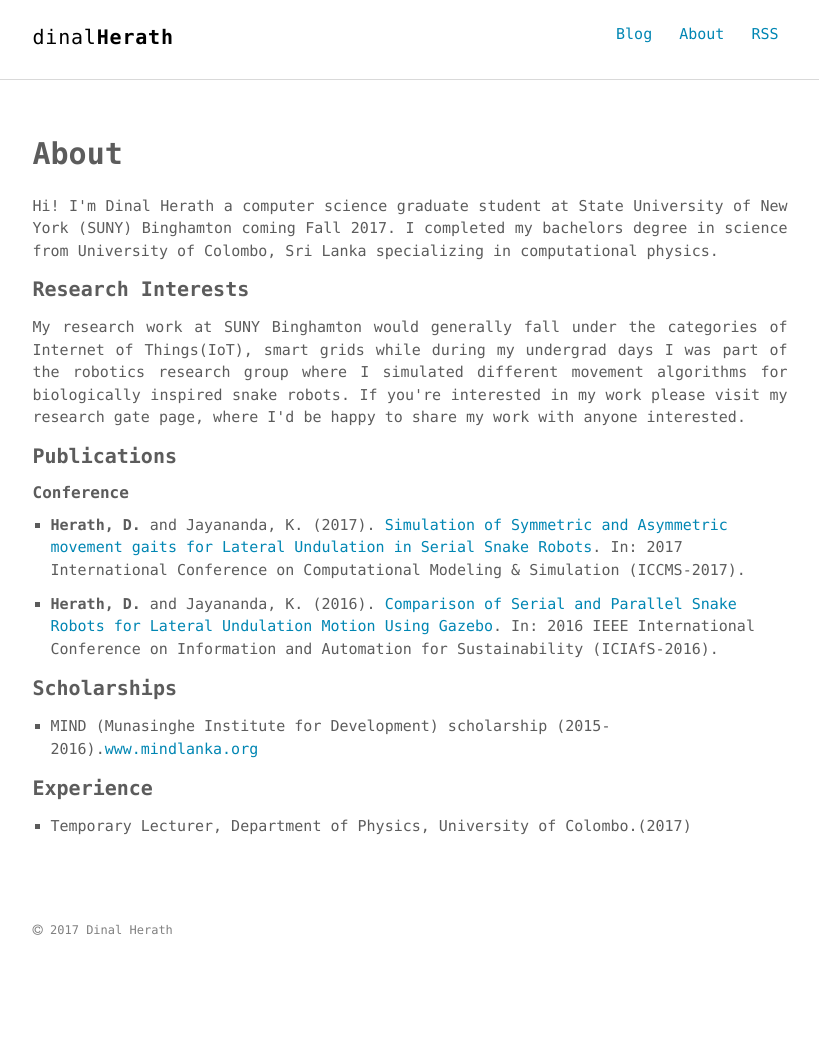
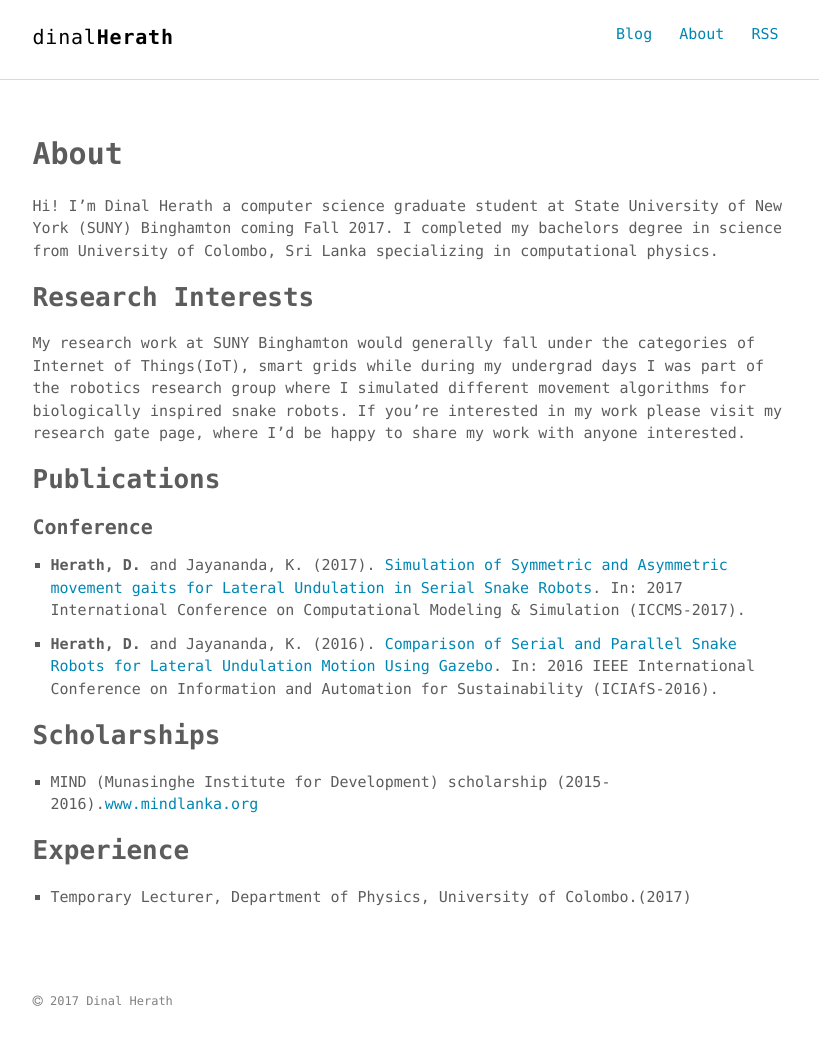
Before and after one commit to dherath/myWebsiteTheme, a Jekyll site: the page built from about.md, in a window 1280 px wide. Shown: the whole page, without its empty margins (230-1049 px from the left). Built offline with Jekyll 4.4.1, drawn with Linux system fonts in a browser that asks for light colours; before the commit the page ends 984 px from its top, so only the background shows below that.

Commit message:
typo about.md

```diff
--- a/about.md
+++ b/about.md
@@ -3,25 +3,25 @@ layout: page
 title: About
 permalink: /about/
 ---
-<p align="justify">Hi! I'm Dinal Herath a computer science graduate student at State University of New York (SUNY) Binghamton coming Fall 2017. I completed my bachelors degree in science from University of Colombo, Sri Lanka specializing in computational physics.</p>
 
-#### Research Interests
+Hi! I'm Dinal Herath a computer science graduate student at State University of New York (SUNY) Binghamton coming Fall 2017. I completed my bachelors degree in science from University of Colombo, Sri Lanka specializing in computational physics.
 
- <p align="justify">My research work at SUNY Binghamton would generally fall under the categories of Internet of Things(IoT), smart grids while during my undergrad days I was part of the robotics research group where I simulated different movement algorithms for biologically inspired snake robots. If you're interested in my work please visit my research gate page, where I'd be happy to share my work with anyone interested.</p>
+## Research Interests
 
-#### Publications
+My research work at SUNY Binghamton would generally fall under the categories of Internet of Things(IoT), smart grids while during my undergrad days I was part of the robotics research group where I simulated different movement algorithms for biologically inspired snake robots. If you're interested in my work please visit my research gate page, where I'd be happy to share my work with anyone interested.
 
-###### Conference
+## Publications
 
-* **Herath, D.** and Jayananda, K. (2017). [Simulation of Symmetric and Asymmetric movement gaits for Lateral Undulation in Serial Snake Robots](https://www.researchgate.net/publication/317015239_Simulation_of_Symmetric_and_Asymmetric_movement_gaits_for_Lateral_Undulation_in_Serial_Snake_Robots){:target="_blank"}. In: 2017 International Conference on Computational Modeling & Simulation (ICCMS-2017).
+#### Conference
 
-* **Herath, D.** and Jayananda, K. (2016). [Comparison of Serial and Parallel Snake Robots for Lateral Undulation Motion Using Gazebo](https://www.researchgate.net/publication/311716282_Comparison_of_Serial_and_Parallel_Snake_Robots_for_Lateral_Undulation_Motion_using_Gazebo){:target="_blank"}. In: 2016 IEEE International Conference on Information and Automation for Sustainability (ICIAfS-2016).
+- **Herath, D.** and Jayananda, K. (2017). [Simulation of Symmetric and Asymmetric movement gaits for Lateral Undulation in Serial Snake Robots](https://www.researchgate.net/publication/317015239_Simulation_of_Symmetric_and_Asymmetric_movement_gaits_for_Lateral_Undulation_in_Serial_Snake_Robots){:target="_blank"}. In: 2017 International Conference on Computational Modeling & Simulation (ICCMS-2017).
 
-#### Scholarships
+- **Herath, D.** and Jayananda, K. (2016). [Comparison of Serial and Parallel Snake Robots for Lateral Undulation Motion Using Gazebo](https://www.researchgate.net/publication/311716282_Comparison_of_Serial_and_Parallel_Snake_Robots_for_Lateral_Undulation_Motion_using_Gazebo){:target="_blank"}. In: 2016 IEEE International Conference on Information and Automation for Sustainability (ICIAfS-2016).
 
-* MIND (Munasinghe Institute for Development) scholarship (2015-2016).[www.mindlanka.org](http://www.mindlanka.org/past.cfm?page=aa){:target="_blank"}
+## Scholarships
 
+- MIND (Munasinghe Institute for Development) scholarship (2015-2016).[www.mindlanka.org](http://www.mindlanka.org/past.cfm?page=aa){:target="_blank"}
 
-#### Experience
+## Experience
 
-+ Temporary Lecturer, Department of Physics, University of Colombo.(2017)
+- Temporary Lecturer, Department of Physics, University of Colombo.(2017)
```
